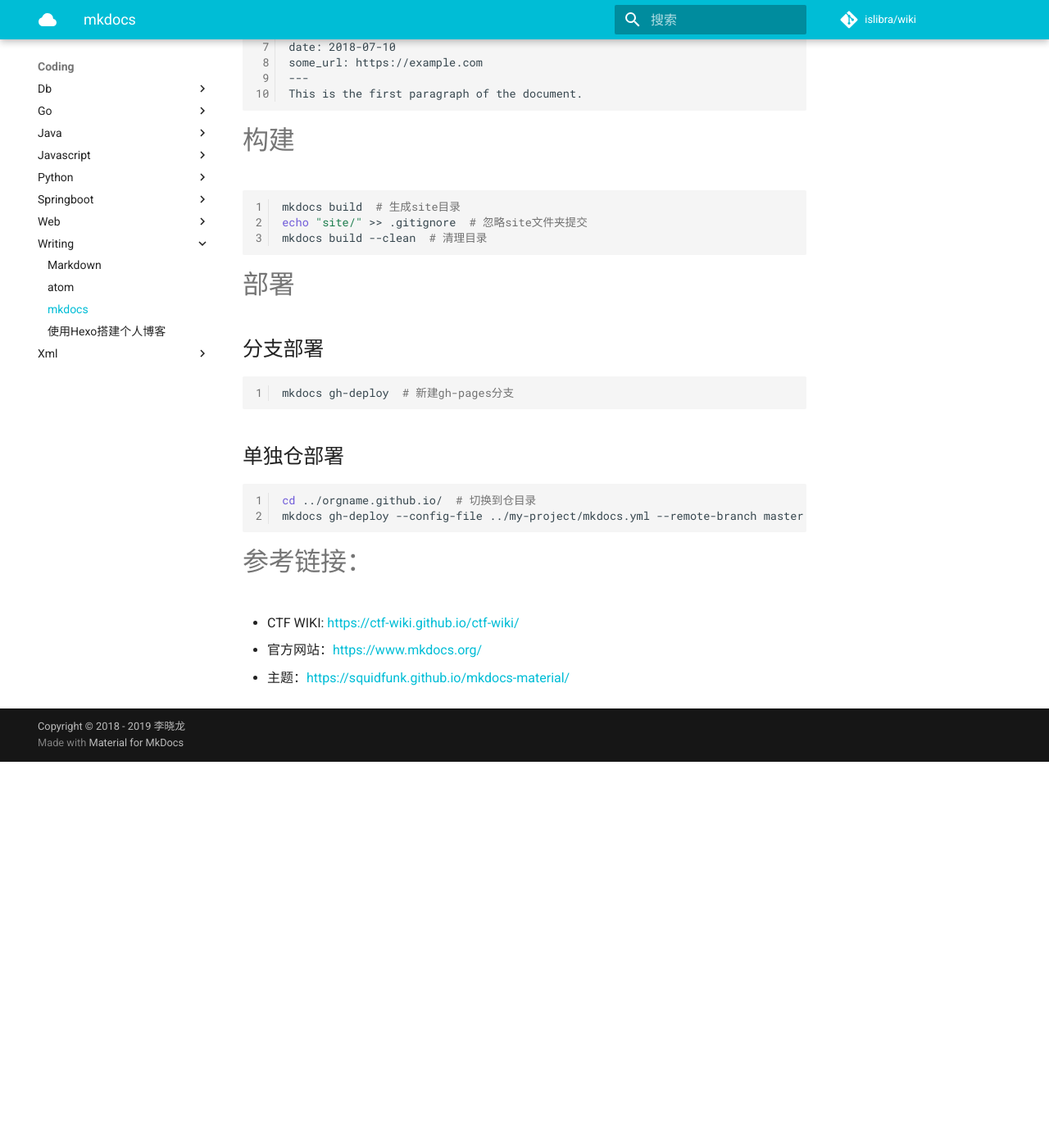
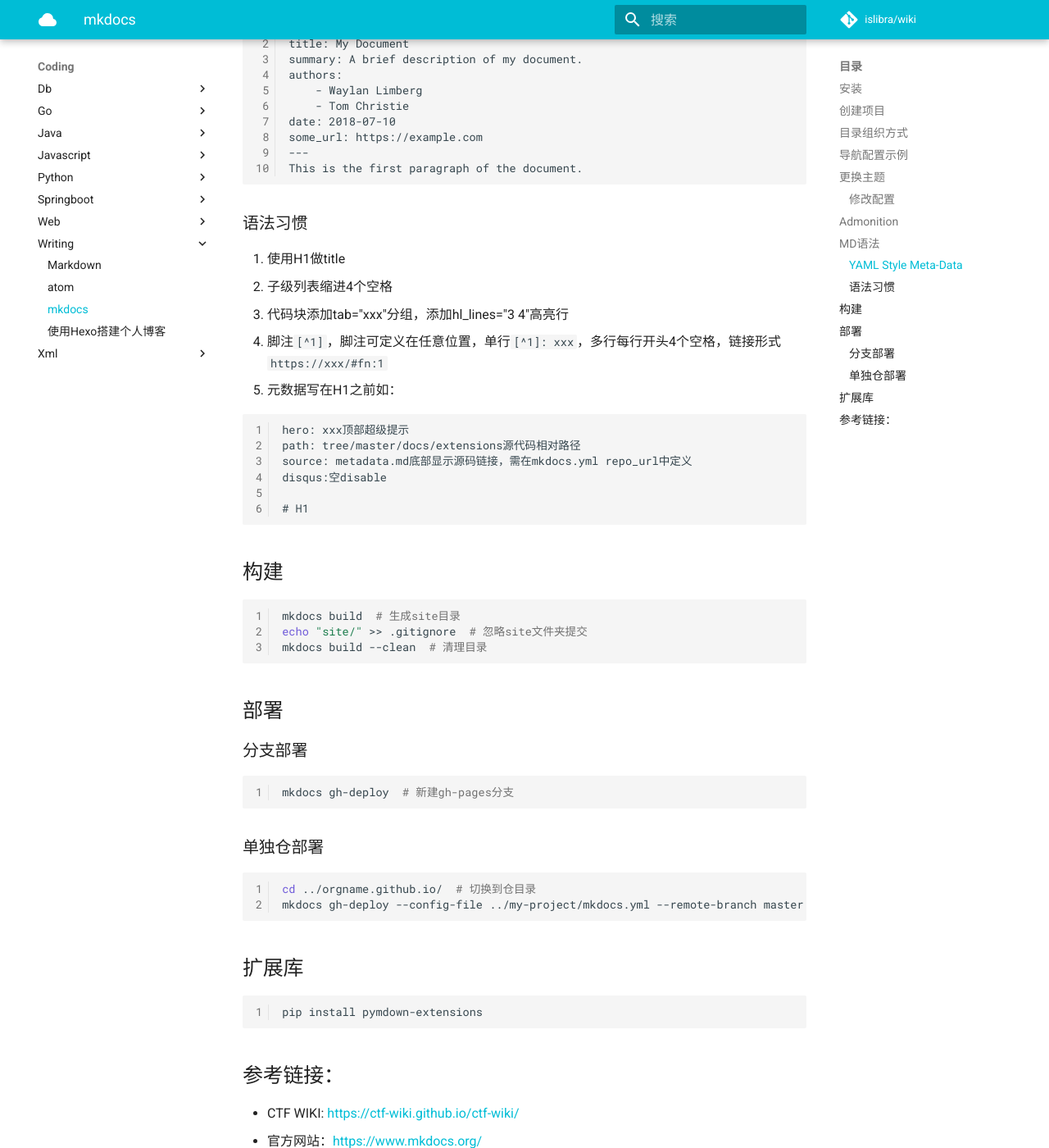
Before and after one commit to islibra/wiki, an MkDocs documentation site: the page built from docs/coding/writing/mkdocs.md, in a window 1280 px wide and 1400 px high, scrolled down 3158 px. Shown: the whole window at 82% size. Built offline with MkDocs 1.6.1 and Material for MkDocs 9.7.7, drawn with Linux system fonts in a browser that asks for light colours; comment, search, counter and statistics services are not loaded; before the commit the page ends 4087 px from its top, so only the background shows below that; some of the changed text lies outside the part shown.

Commit message:
Update mkdocs.md

````diff
--- a/docs/coding/writing/mkdocs.md
+++ b/docs/coding/writing/mkdocs.md
@@ -1,10 +1,8 @@
----
-title: mkdocs
----
+# mkdocs
 
 内置开发服务器，实时预览。
 
-# 安装
+## 安装
 
 1. 安装Python和包管理器pip
 ```bash
@@ -21,7 +19,7 @@ $ mkdocs --version
 mkdocs, version 0.15.3
 ```
 
-# 创建项目
+## 创建项目
 
 ```bash
 mkdocs new my-project
@@ -29,7 +27,7 @@ cd my-project
 $ mkdocs serve  #启动服务器
 ```
 
-# 目录组织方式
+## 目录组织方式
 
 ```yaml
 mkdocs.yml  #配置nav菜单，默认所有目录按字母排序
@@ -37,7 +35,7 @@ docs/
     index.md  #会被渲染为index.html，也可用README.md代替
 ```
 
-# 导航配置示例
+## 导航配置示例
 
 ```yaml
 nav:
@@ -50,13 +48,14 @@ nav:
     - 'Release Notes': 'release-notes.md'
 ```
 
-# 更换主题
+## 更换主题
 
 ```bash
 pip install mkdocs-material
 ```
 
-修改配置
+### 修改配置
+
 ```yaml
 site_name: 'islibra'
 site_author: '李晓龙'
@@ -91,8 +90,11 @@ google_analytics:
 
 markdown_extensions:
   - admonition  # 提示块
-  - codehilite:    # 代码高亮
+  - footnotes  # 脚注
+  - meta  # 定义元数据，通过文章上下文控制，如disqus
+  - codehilite:    # 代码高亮，显示行号
       guess_lang: false
+      linenums: true
   - toc:  # 锚点
       permalink: true
 ```
@@ -123,7 +125,7 @@ markdown_extensions:
 - bug: 虫虫
 
 
-# MD语法
+## MD语法
 
 可使用相对路径和锚点指向header
 
@@ -133,7 +135,7 @@ markdown_extensions:
 3. level 1 Markdown header on the first line
 4. 文件名
 
-## YAML Style Meta-Data
+### YAML Style Meta-Data
 
 ```
 ---
@@ -148,7 +150,23 @@ some_url: https://example.com
 This is the first paragraph of the document.
 ```
 
-# 构建
+### 语法习惯
+
+1. 使用H1做title
+2. 子级列表缩进4个空格
+3. 代码块添加tab="xxx"分组，添加hl_lines="3 4"高亮行
+4. 脚注`[^1]`，脚注可定义在任意位置，单行`[^1]: xxx`，多行每行开头4个空格，链接形式`https://xxx/#fn:1`
+5. 元数据写在H1之前如：
+```
+hero: xxx顶部超级提示
+path: tree/master/docs/extensions源代码相对路径
+source: metadata.md底部显示源码链接，需在mkdocs.yml repo_url中定义
+disqus:空disable
+
+# H1
+```
+
+## 构建
 
 ```bash
 mkdocs build  # 生成site目录
@@ -156,23 +174,29 @@ echo "site/" >> .gitignore  # 忽略site文件夹提交
 mkdocs build --clean  # 清理目录
 ```
 
-# 部署
+## 部署
 
-## 分支部署
+### 分支部署
 
 ```bash
 mkdocs gh-deploy  # 新建gh-pages分支
 ```
 
-## 单独仓部署
+### 单独仓部署
 
 ```bash
 cd ../orgname.github.io/  # 切换到仓目录
 mkdocs gh-deploy --config-file ../my-project/mkdocs.yml --remote-branch master
 ```
 
+## 扩展库
 
-# 参考链接：
+```bash
+pip install pymdown-extensions
+```
+
+
+## 参考链接：
 
 - CTF WIKI: <https://ctf-wiki.github.io/ctf-wiki/>
 - 官方网站：<https://www.mkdocs.org/>
````
